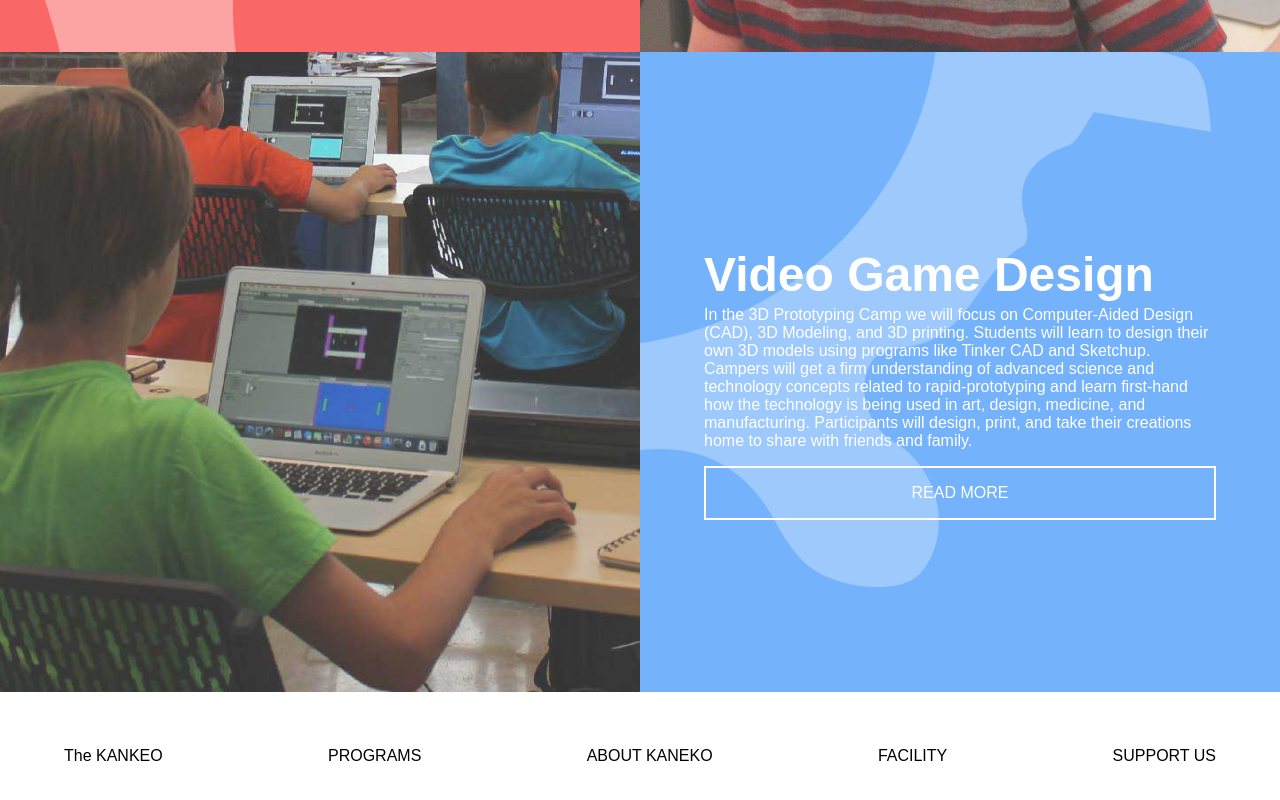
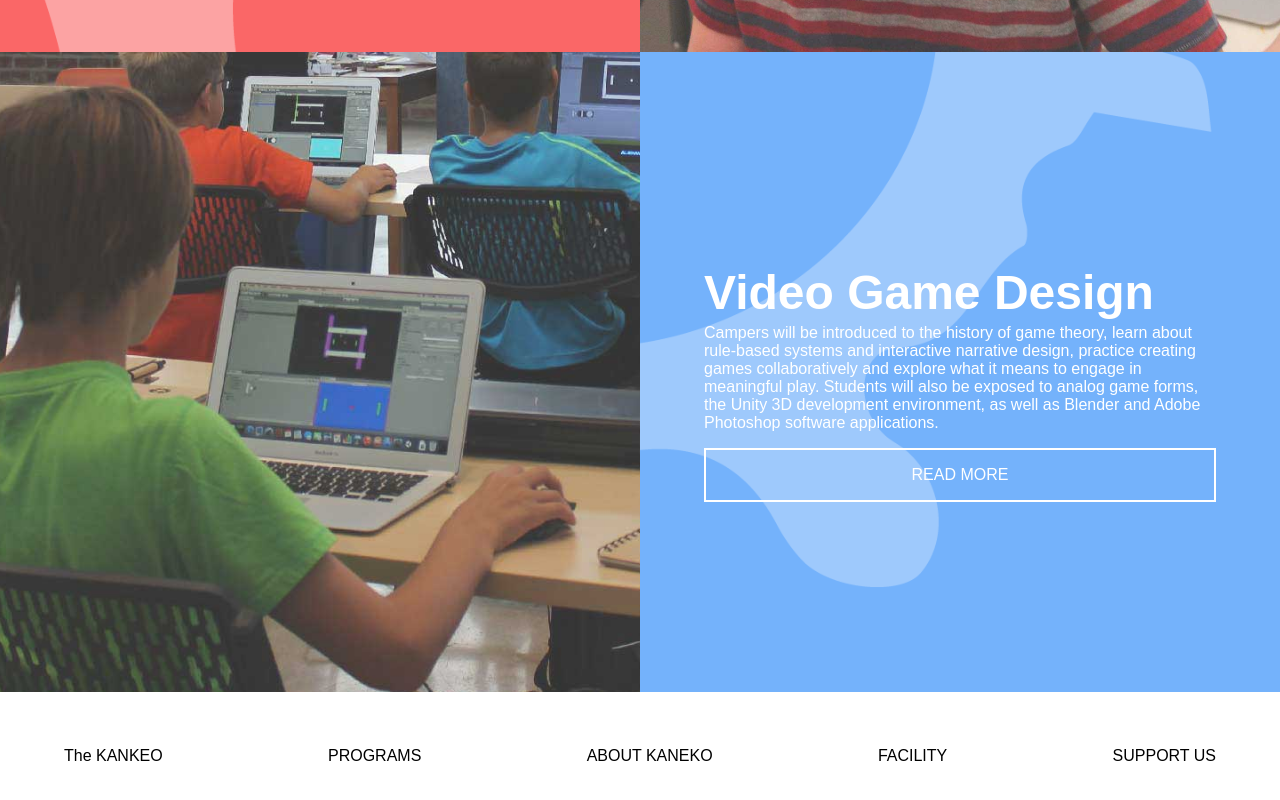
Before and after one commit to aandnota/kaneko, a plain HTML site: page index.html in a window 1280 px wide. Shown: the part 1126-1926 px from the top of the page. Drawn offline with nearby package versions, Linux system fonts and the light colour scheme.

Commit message:
Fixed wrong copy

```diff
--- a/index.html
+++ b/index.html
@@ -76,8 +76,7 @@
 			<div class="box-desc-vg" id="vgcamp">
 				<div class="desc">
 					<h2>Video Game Design</h2>
-					<p>In the 3D Prototyping Camp we will focus on Computer-Aided Design (CAD), 3D Modeling, and 3D printing. Students will learn to design their own 3D models using programs like Tinker CAD and Sketchup. Campers will get a firm understanding of advanced science and technology concepts related to rapid-prototyping and learn first-hand how the technology is being used in art, design, medicine, and manufacturing. Participants will design, print, and take their creations home to share with friends and family.</p>
-
+					<p>Campers will be introduced to the history of game theory, learn about rule-based systems and interactive narrative design, practice creating games collaboratively and explore what it means to engage in meaningful play. Students will also be exposed to analog game forms, the Unity 3D development environment, as well as Blender and Adobe Photoshop software applications.</p>
 					<p class="toggle-vg">READ MORE</p>
 				</div>
 			</div>
```
